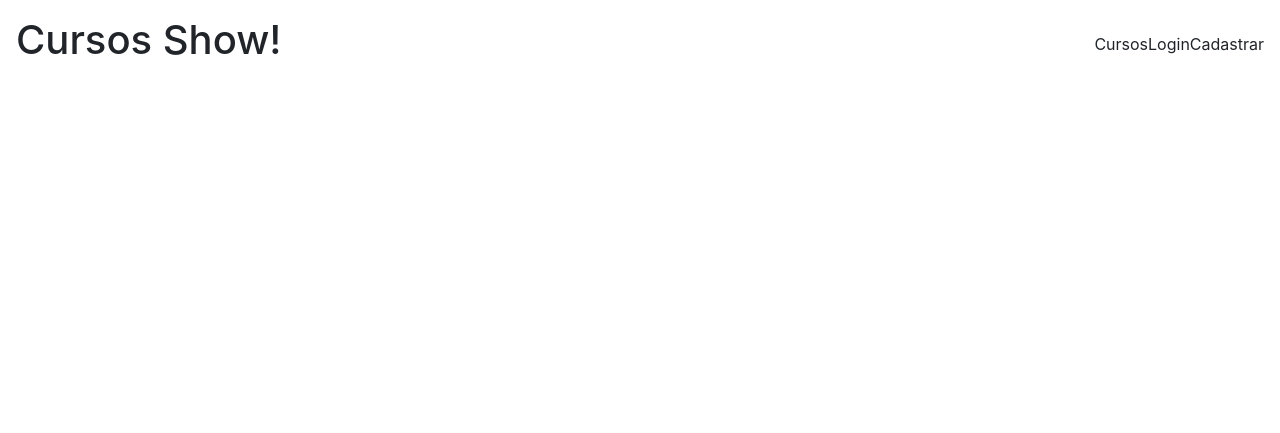
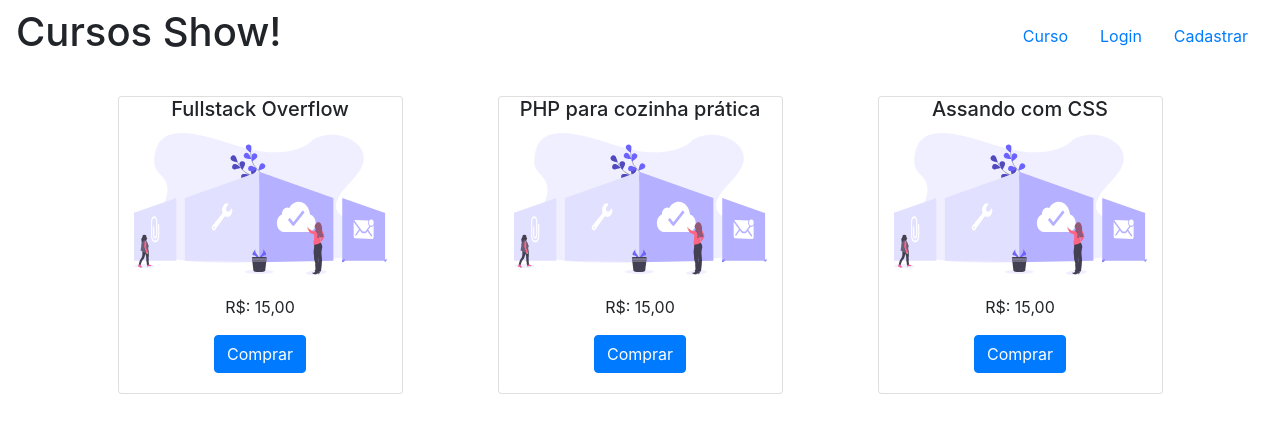
Before and after one commit to Neberus/lojaPhp, a PHP site: page / in a window 1280 px wide. Shown: the top 433 px of the page. Run offline with PHP 8.4, Linux system fonts and the light colour scheme.

Commit message:
Acrescentando cards e ajuste header

```diff
--- a/index.php
+++ b/index.php
@@ -12,16 +12,56 @@
     <link rel="stylesheet" href="https://stackpath.bootstrapcdn.com/bootstrap/4.3.1/css/bootstrap.min.css" integrity="sha384-ggOyR0iXCbMQv3Xipma34MD+dH/1fQ784/j6cY/iJTQUOhcWr7x9JvoRxT2MZw1T" crossorigin="anonymous">
 </head>
 <body>
-    <header class="d-flex justify-content-between align-items-center p-3">
+    <header class="navbar">
         <h1 id="logo"><?php echo $nomeSistema; ?></h1>
         <nav>
             <ul class="nav">
-                <li class="nav-item">Cursos</li>
-                <li class="nav-item">Login</li>
-                <li class="nav-item">Cadastrar</li>
+                <li class="nav-item">
+                    <a class="nav-link" href="#">Curso</a>
+                </li>
+                <li class="nav-item">
+                    <a class="nav-link" href="#">Login</a>
+                </li>
+                <li class="nav-item">
+                    <a class="nav-link" href="#">Cadastrar</a>
+                </li>
             </ul>
         </nav>
     </header>
+    <main>
+        <section class="container mt-4">
+            <div class="row justify-content-around">
+                <div class="col-lg-3 card text-center">
+                    <h5 class="card-title">Fullstack Overflow</h5>
+                    <img class="card-img-top" src="img/undraw_features_overview_jg7a.svg" alt="Card image cap">
+                        <div class="card-body">
+                            <p class="card-text">R$: 15,00</p>
+                            <a href="#" class="btn btn-primary">Comprar</a>
+                        </div>
+                </div>
+
+                <div class="col-lg-3 card text-center">
+                    <h5 class="card-title">PHP para cozinha prática</h5>
+                    <img class="card-img-top" src="img/undraw_features_overview_jg7a.svg" alt="Card image cap">
+                        <div class="card-body">
+                            <p class="card-text">R$: 15,00</p>
+                            <a href="#" class="btn btn-primary">Comprar</a>
+                        </div>
+                </div>
+
+                <div class="col-lg-3 card text-center">
+                    <h5 class="card-title">Assando com CSS</h5>
+                    <img class="card-img-top" src="img/undraw_features_overview_jg7a.svg" alt="Card image cap">
+                        <div class="card-body">
+                            <p class="card-text">R$: 15,00</p>
+                            <a href="#" class="btn btn-primary">Comprar</a>
+                        </div>
+                </div>
+            </div>
+        </section>
+    </main>
+
+
 </body>
 </html>
                     <!-- <?php
```
Also changed, not shown: img/undraw_features_overview_jg7a.svg (added).
